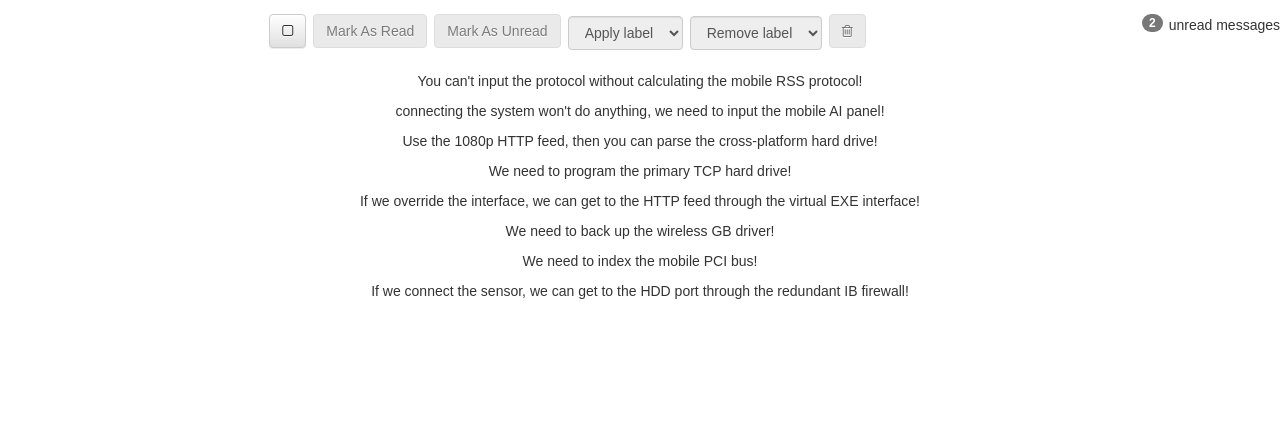
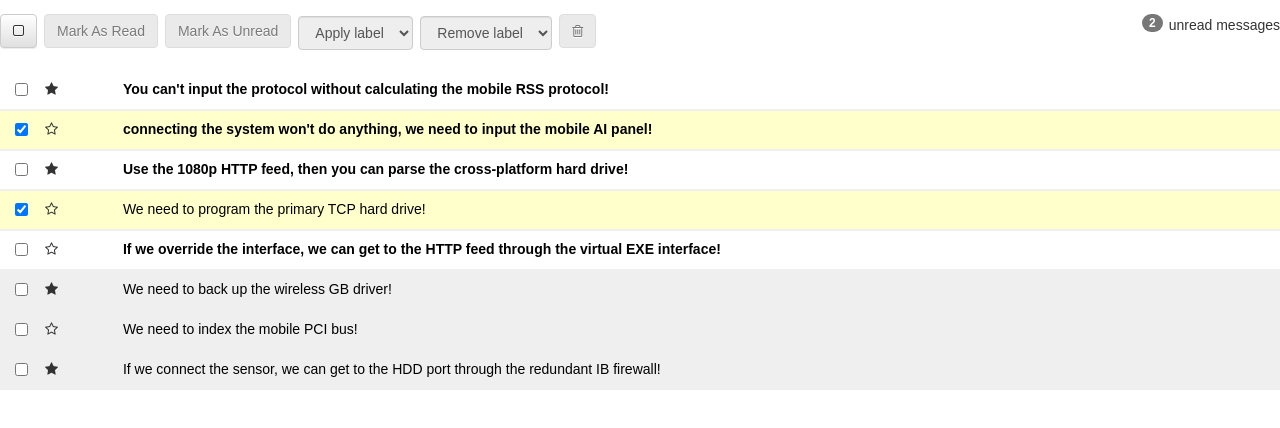
Before and after one commit to bethjaw/react-inbox, a React (Create React App) app in the folder react-inbox/: page / in a window 1280 px wide. Shown: the top 428 px of the page. Built offline with nearby package versions, Linux system fonts and the light colour scheme.

Commit message:
default settings applied to each message

```diff
--- a/react-inbox/src/App.js
+++ b/react-inbox/src/App.js
@@ -1,8 +1,7 @@
-import React, { Component } from 'react';
+import React from 'react';
 import logo from './logo.svg';
 import './App.css';
 
-import Message from './components/Message';
 import MessageList from './components/MessageList';
 import Toolbar from './components/Toolbar';
 
@@ -70,16 +69,30 @@ const data = [
 
 
 class App extends React.Component {
+  constructor(props){
+    super(props)
+
+    this.state = {data}
+  }
+
+  // toggleSelected()
+  //
+  // markAsRead()
+  //
+  // markAsUnread()
+
+
+
   render() {
     return (
-      <div className="App">
+      <div>
           <Toolbar />
-          <Message data={ data }/>
-          <MessageList data={ data }/>
+          <MessageList data={this.state.data}/>
       </div>
     );
   }
 }
 
 
+
 export default App;
--- a/react-inbox/src/components/Message.js
+++ b/react-inbox/src/components/Message.js
@@ -1,16 +1,34 @@
 import React from 'react';
 
 
-class Message extends React.Component {
 
-  render(){
-    return (
-      <p>
-        {this.props.message}
-      </p>
+const Message = ({data}) => {
+
+  function isRead (read) { return read ? 'read' : 'unread'}
+  function isStarred (starred) {return starred ? 'fa-star' : 'fa-star-o'}
+  function isSelected (selected) {return selected ? 'selected' : ''}
+
+    return(
+      <div className={`row message ${isRead(data.read)} ${isSelected(data.selected)}`}>
+        <div className="col-xs-1">
+          <div className="row">
+            <div className="col-xs-2">
+              <input type="checkbox" checked={`${isSelected(data.selected)}`} />
+            </div>
+            <div className="col-xs-2">
+              <i className={`star fa ${isStarred(data.starred)}`}></i>
+            </div>
+          </div>
+      </div>
+      <div className="col-xs-11">
+        <a href="#">
+          {data.subject}
+        </a>
+      </div>
+    </div>
     )
   }
-}
+
 
 
 export default Message
--- a/react-inbox/src/components/MessageList.js
+++ b/react-inbox/src/components/MessageList.js
@@ -1,18 +1,17 @@
 import React from 'react';
 import Message from './Message'
-
+import Toolbar from './Toolbar';
 
 
 const MessageList = ({data}) => {
+  // console.log(data)
+    return(
+    <div>
+      {data.map( data => <Message key={data.id} data={data} /> )}
+   </div>
 
-  return(
-    <div>
-      {data.map( message => <Message key={message.id} message={ message.subject } />)}
-    </div>
-  )
-}
-
-
+   )
+  }
 
 
 export default MessageList
```
